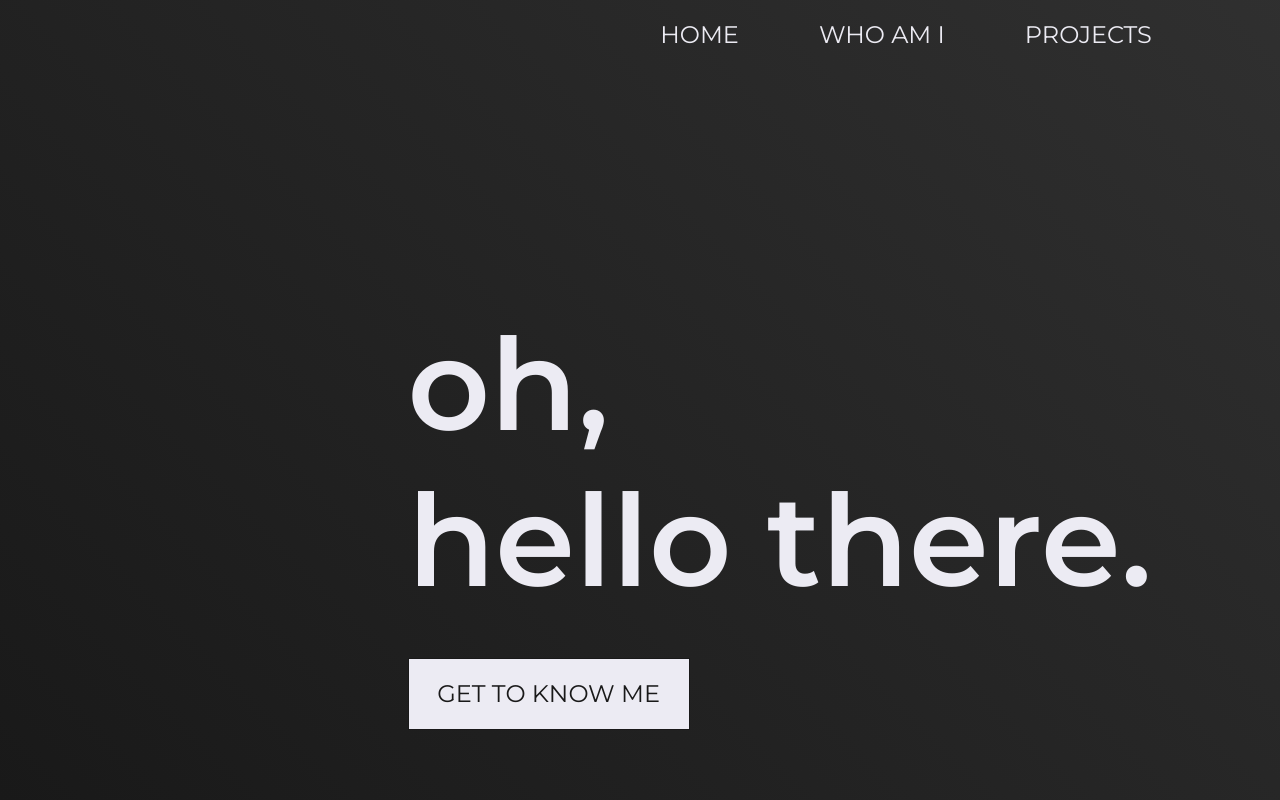
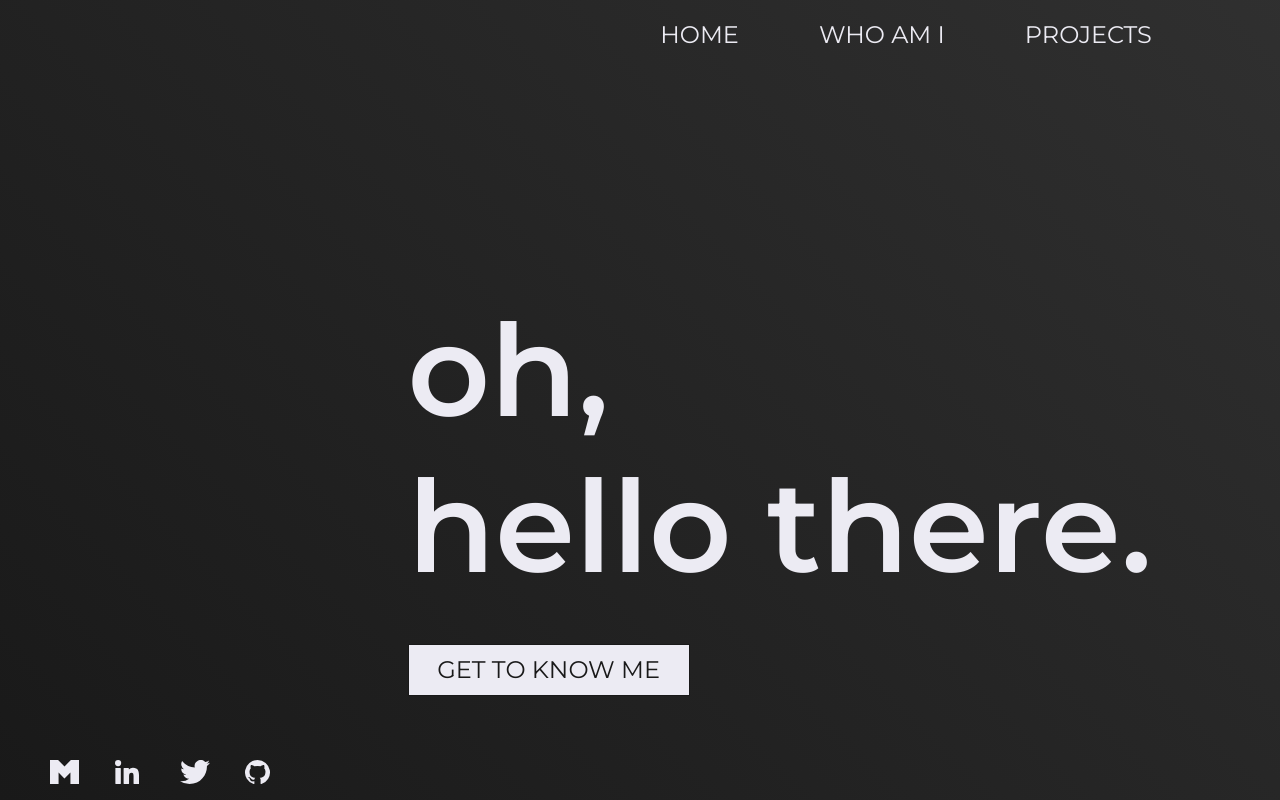
Before and after one commit to Kodziak/portflio, a Vue app: page / in a window 1280 px wide. Built offline with nearby package versions, Linux system fonts and the light colour scheme.

Commit message:
Add social icons as component and implement to main. Restyle global view.

```diff
--- a/src/App.vue
+++ b/src/App.vue
@@ -15,6 +15,9 @@
       </div>
     </header>
     <component :is="selectedComponent" @componentFromChildren="handleComponent"></component>
+    <div class="socials">
+      <Social v-for="(social, index) in socials" :key="index" :social="social"></Social>
+    </div>
   </div>
 </template>
 
@@ -22,13 +25,15 @@
 import Home from "./views/Home.vue";
 import WhoAmI from "./views/WhoAmI.vue";
 import Projects from "./views/Projects.vue";
+import Social from "./components/Social";
 
 export default {
   name: "app",
   components: {
     Home,
     WhoAmI,
-    Projects
+    Projects,
+    Social
   },
   data() {
     return {
@@ -37,8 +42,38 @@ export default {
         { id: 1, name: "HOME", component: "Home" },
         { id: 2, name: "WHO AM I", component: "WhoAmI" },
         { id: 3, name: "PROJECTS", component: "Projects" }
+      ],
+      socials: [
+        {
+          title: "Mail",
+          link: "mailto:kodziak1416@gmail.com",
+          icon_class: "link-mail"
+        },
+        {
+          title: "Linkedin",
+          link: "https://linkedin.com/in/ppaczoski/",
+          icon_class: "link-linkedin"
+        },
+        {
+          title: "Twitter",
+          link: "https://twitter.com/Kodziakkk",
+          icon_class: "link-twitter"
+        },
+        {
+          title: "Github",
+          link: "https://github.com/Kodziak/",
+          icon_class: "link-github"
+        }
       ]
     };
+  },
+  created() {
+    let vh = window.innerHeight * 0.01;
+    document.documentElement.style.setProperty("--vh", `${vh}px`);
+    window.addEventListener("resize", () => {
+      let vh = window.innerHeight * 0.01;
+      document.documentElement.style.setProperty("--vh", `${vh}px`);
+    });
   },
   methods: {
     handleComponent(component) {
@@ -54,7 +89,7 @@ export default {
       const menuHamburger = document.querySelector(".menu__hamburger");
       const menu = document.querySelector(".menu");
       const menuButtons = document.querySelectorAll(".menu-btn");
-      menuButtons.forEach(el => {
+      menuButtons.forEach(() => {
         menuHamburger.classList.remove("active");
         menu.classList.remove("active");
       });
@@ -84,17 +119,10 @@ export default {
   box-sizing: border-box;
 }
 
-html {
-  height: 100vh;
-  width: 100vw;
-}
-
 body {
-  height: 100vh;
   margin: 0;
   font-family: "Montserrat", sans-serif;
   color: $text-basic-color;
-  background-image: linear-gradient(45deg, $background-color, $background-opacity-color);
 
   a,
   button {
@@ -108,7 +136,10 @@ body {
 
 #app {
   height: 100vh;
+  height: calc(var(--vh, 1vh) * 100);
+  // min-height: -webkit-fill-available;
   width: 100vw;
+  background-image: linear-gradient(45deg, $background-color, $background-opacity-color);
 }
 
 header {
@@ -132,7 +163,7 @@ header {
     }
 
     &.active {
-      background: black;
+      background: $black;
       display: flex;
       flex-direction: column;
       justify-content: center;
@@ -141,6 +172,7 @@ header {
       width: 100vw;
       z-index: 99;
       margin-top: 0;
+      animation: fadeInOut 1s ease-in-out;
 
       .menu-btn {
         align-self: center;
@@ -184,7 +216,7 @@ header {
     align-self: flex-end;
     width: 45px;
     padding: 10px;
-    margin: 10px 3% 0 0;
+    margin: 20px 20px 0 0;
 
     @include mediaDesktop {
       display: none;
@@ -202,7 +234,7 @@ header {
         position: absolute;
         width: 25px;
         height: 3px;
-        background: white;
+        background: $text-basic-color;
         transform: rotate(0deg);
 
         &:nth-child(2) {
@@ -219,6 +251,10 @@ header {
       z-index: 100;
 
       ul {
+        li {
+          transition: all 1s ease;
+        }
+
         li:first-child {
           transform: rotate(45deg);
           top: 10px;
@@ -234,6 +270,20 @@ header {
         }
       }
     }
+  }
+}
+
+.socials {
+  display: flex;
+  margin-left: 30px;
+
+  @include mediaSmartfon {
+    justify-content: center;
+    margin: 0;
+  }
+
+  .link {
+    margin: 0 20px;
   }
 }
 
@@ -253,8 +303,8 @@ h1 {
   line-height: 156px;
   color: $text-basic-color;
   @include mediaSmartfon {
-    font-size: 64px;
-    line-height: 96px;
+    font-size: 48px;
+    line-height: 72px;
   }
 }
 
@@ -262,10 +312,14 @@ h2 {
   font-size: 64px;
   font-weight: 600;
   color: $text-basic-color;
+
+  @include mediaSmartfon {
+    font-size: 36px;
+  }
 }
 
 .wrapper--grid {
-  height: 95%;
+  height: 90%;
   display: grid;
   grid-template-columns: 2% repeat(12, 7%) 2%;
   grid-column-gap: 1%;
@@ -279,10 +333,18 @@ h2 {
 
 h3 {
   font-size: 36px;
+
+  @include mediaSmartfon {
+    font-size: 24px;
+  }
 }
 
 h4 {
   font-size: 24px;
+
+  @include mediaSmartfon {
+    font-size: 18px;
+  }
 }
 
 p {
--- /dev/null
+++ b/src/components/Social.vue
@@ -0,0 +1,63 @@
+<template>
+  <div class="link" v-bind:class="social.icon_class">
+    <a
+      v-bind:target="/^http/.test(social.link) ? '_blank' : '_self'"
+      v-bind:href="social.link"
+      rel="noopener noreferrer"
+      v-bind:title="social.title"
+    >
+    </a>
+  </div>
+</template>
+
+<script>
+export default {
+  props: {
+    social: {
+      type: Object,
+      required: true
+    }
+  }
+};
+</script>
+
+<style lang="scss" scoped>
+@import "../configs/_config";
+
+.link {
+  width: 25px;
+  height: 25px;
+
+  a {
+    cursor: pointer;
+    position: relative;
+
+    @include mediaSmartfon {
+    }
+  }
+
+  &-mail {
+    a::before {
+      content: url("../assets/mail.svg");
+    }
+  }
+
+  &-linkedin {
+    a::before {
+      content: url("../assets/linkedin.svg");
+    }
+  }
+
+  &-twitter {
+    a::before {
+      content: url("../assets/twitter.svg");
+    }
+  }
+
+  &-github {
+    a::before {
+      content: url("../assets/github.svg");
+    }
+  }
+}
+</style>
--- a/src/configs/_buttons.scss
+++ b/src/configs/_buttons.scss
@@ -4,7 +4,6 @@
   line-height: 50px;
   text-align: center;
   font-size: 24px;
-  padding: 10px 0;
   cursor: pointer;
   transition: all 0.4s ease;
 
--- a/src/configs/_config.scss
+++ b/src/configs/_config.scss
@@ -3,6 +3,7 @@ $background-opacity-color: rgba(25, 25, 25, 0.9);
 $text-basic-color: #ecebf3;
 $text-description-color: rgba(236, 235, 243, 0.5);
 $white: #fff;
+$black: #000;
 
 @mixin mediaDesktop {
   @media screen and (min-width: 1051px) {
@@ -15,3 +16,17 @@ $white: #fff;
     @content;
   }
 }
+
+@keyframes fadeInOut {
+  0% {
+    opacity: 0;
+  }
+
+  1% {
+    opacity: 0;
+  }
+
+  100% {
+    opacity: 1;
+  }
+}
--- a/src/views/Home.vue
+++ b/src/views/Home.vue
@@ -42,6 +42,9 @@ export default {
     justify-self: end;
 
     @include mediaSmartfon {
+      grid-row: 8 / 13;
+      justify-self: center;
+      align-self: end;
     }
 
     h1 {
--- a/src/views/WhoAmI.vue
+++ b/src/views/WhoAmI.vue
@@ -13,11 +13,11 @@
         Currently working in <span>DOC PLANNER</span> team.<br />
         Had to presence to work in <span>XTB</span>.
       </p>
-      <div class="whoami__content__buttons">
-        <div v-for="(btn, index) in btns" :key="index">
-          <LinkedButton v-if="btn.link" :btn="btn" :class="btn.type">{{ btn.name }}</LinkedButton>
-          <Button v-else :btn="btn" :class="btn.type" @componentFromChildren="handleComponent">{{ btn.name }}</Button>
-        </div>
+    </div>
+    <div class="whoami__buttons">
+      <div v-for="(btn, index) in btns" :key="index">
+        <LinkedButton v-if="btn.link" :btn="btn" :class="btn.type">{{ btn.name }}</LinkedButton>
+        <Button v-else :btn="btn" :class="btn.type" @componentFromChildren="handleComponent">{{ btn.name }}</Button>
       </div>
     </div>
     <img src="../assets/guy_youre_looking_for.svg" alt="Nothing" />
@@ -72,7 +72,7 @@ export default {
     content: "AM I";
     position: absolute;
     font-weight: 400;
-    top: 32px;
+    top: 32%;
   }
 
   img {
@@ -88,7 +88,14 @@ export default {
 
   &__content {
     grid-column: 3 / 8;
-    grid-row: 5 / 12;
+    grid-row: 5 / 10;
+
+    @include mediaSmartfon {
+      grid-row: 5 / 9;
+      width: 280px;
+      justify-self: center;
+      align-self: end;
+    }
 
     h3 {
       margin-bottom: 15px;
@@ -102,26 +109,14 @@ export default {
       font-size: 18px;
       line-height: 27px;
 
+      @include mediaSmartfon {
+        font-size: 13px;
+        line-height: 20px;
+      }
+
       span {
         color: $text-basic-color;
         font-weight: bold;
-      }
-    }
-
-    &__buttons {
-      display: flex;
-      margin-top: 40px;
-
-      a {
-        margin-right: 40px;
-      }
-
-      @include mediaSmartfon {
-        flex-direction: column;
-
-        a {
-          margin: 0 0 20px 0;
-        }
       }
     }
 
@@ -129,5 +124,27 @@ export default {
       grid-column: 3 / 13;
     }
   }
+
+  &__buttons {
+    grid-column: 3 / 8;
+    grid-row: 9 / 13;
+    display: flex;
+
+    a {
+      margin-right: 40px;
+    }
+
+    @include mediaSmartfon {
+      grid-column: 3 / 13;
+      grid-row: 10 / 13;
+      flex-direction: column;
+      justify-self: center;
+      align-self: end;
+
+      a {
+        margin: 0 0 20px 0;
+      }
+    }
+  }
 }
 </style>
```
Also changed, not shown: src/assets/code.svg (deleted), src/assets/eye.svg (deleted).
